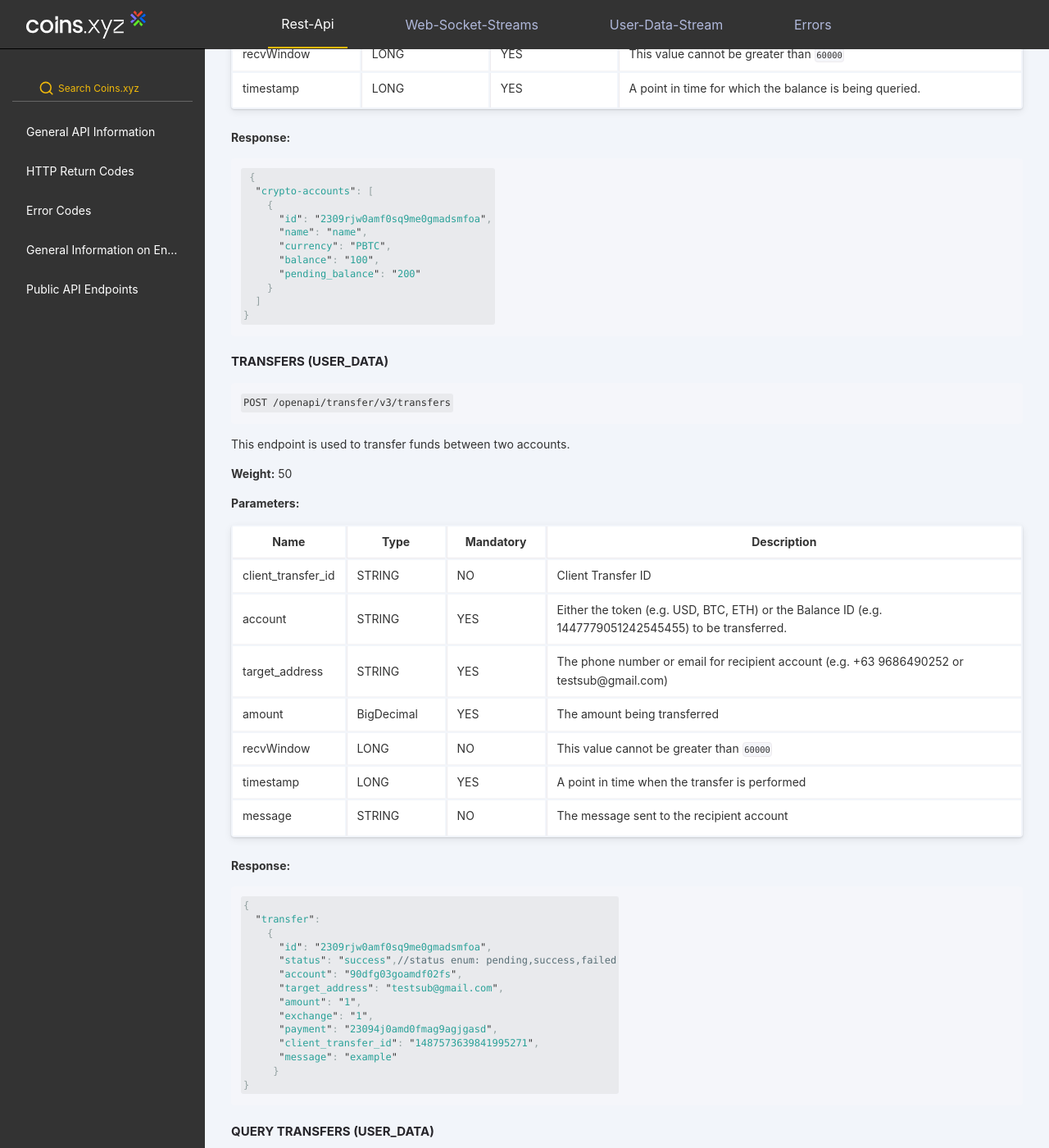
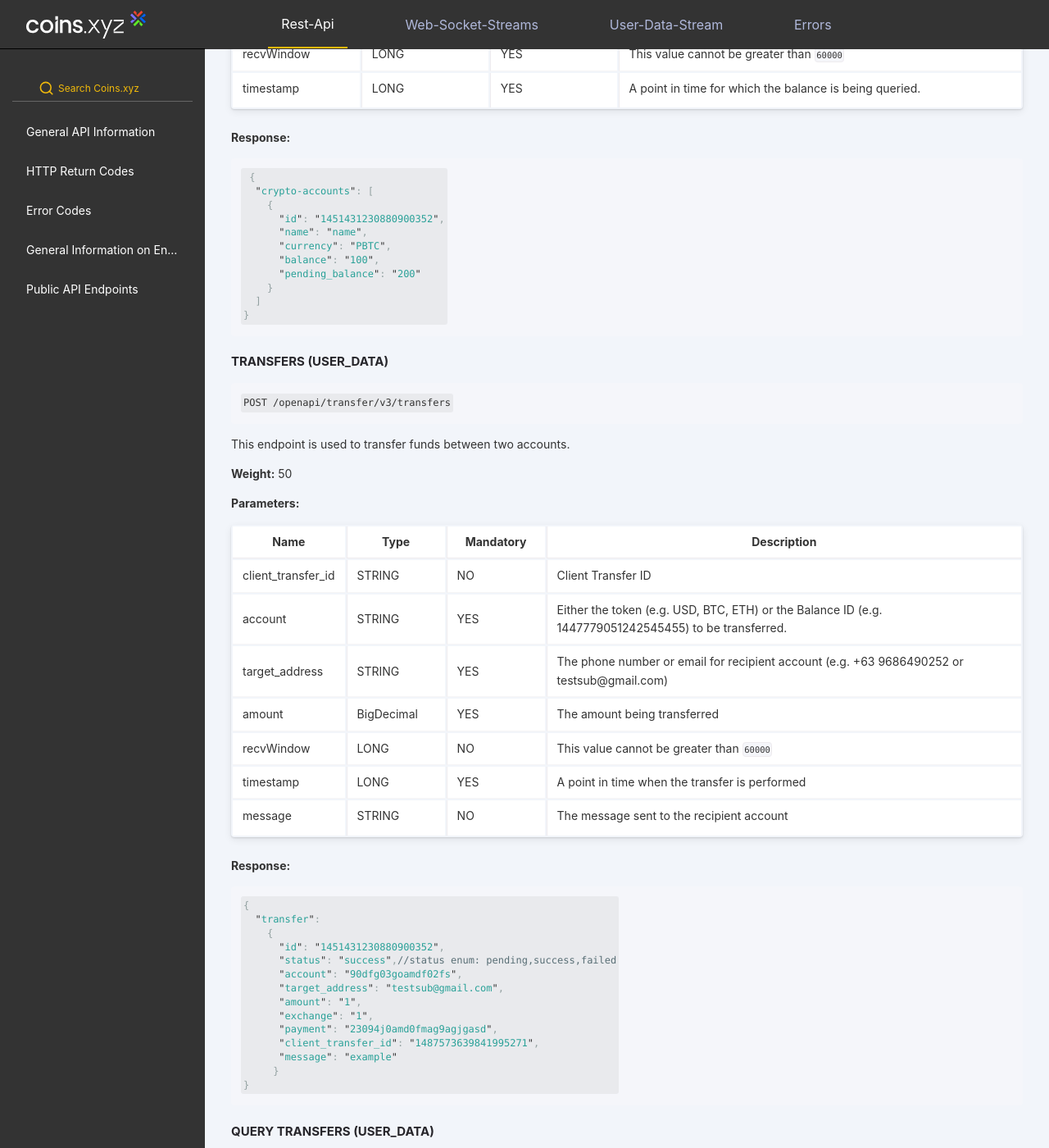
Before and after one commit to coins-docs/xyz, a Jekyll site: the page built from docs/rest-api.md, in a window 1280 px wide and 1400 px high, scrolled down 43941 px. Shown: the whole window at 82% size. Built offline with Jekyll 4.4.1, drawn with Linux system fonts in a browser that asks for light colours.

Commit message:
Update rest-api.md

```diff
--- a/docs/rest-api.md
+++ b/docs/rest-api.md
@@ -2289,7 +2289,7 @@ timestamp     | LONG  | YES    | A point in time for which the balance is being
  {
   "crypto-accounts": [
     {
-      "id": "2309rjw0amf0sq9me0gmadsmfoa",
+      "id": "1451431230880900352",
       "name": "name",
       "currency": "PBTC",
       "balance": "100",
@@ -2325,7 +2325,7 @@ message     | STRING  | NO    | The message sent to the recipient account
 {
   "transfer":
     {
-      "id": "2309rjw0amf0sq9me0gmadsmfoa",
+      "id": "1451431230880900352",
       "status": "success",//status enum: pending,success,failed
       "account": "90dfg03goamdf02fs",
       "target_address": "testsub@gmail.com",
```
